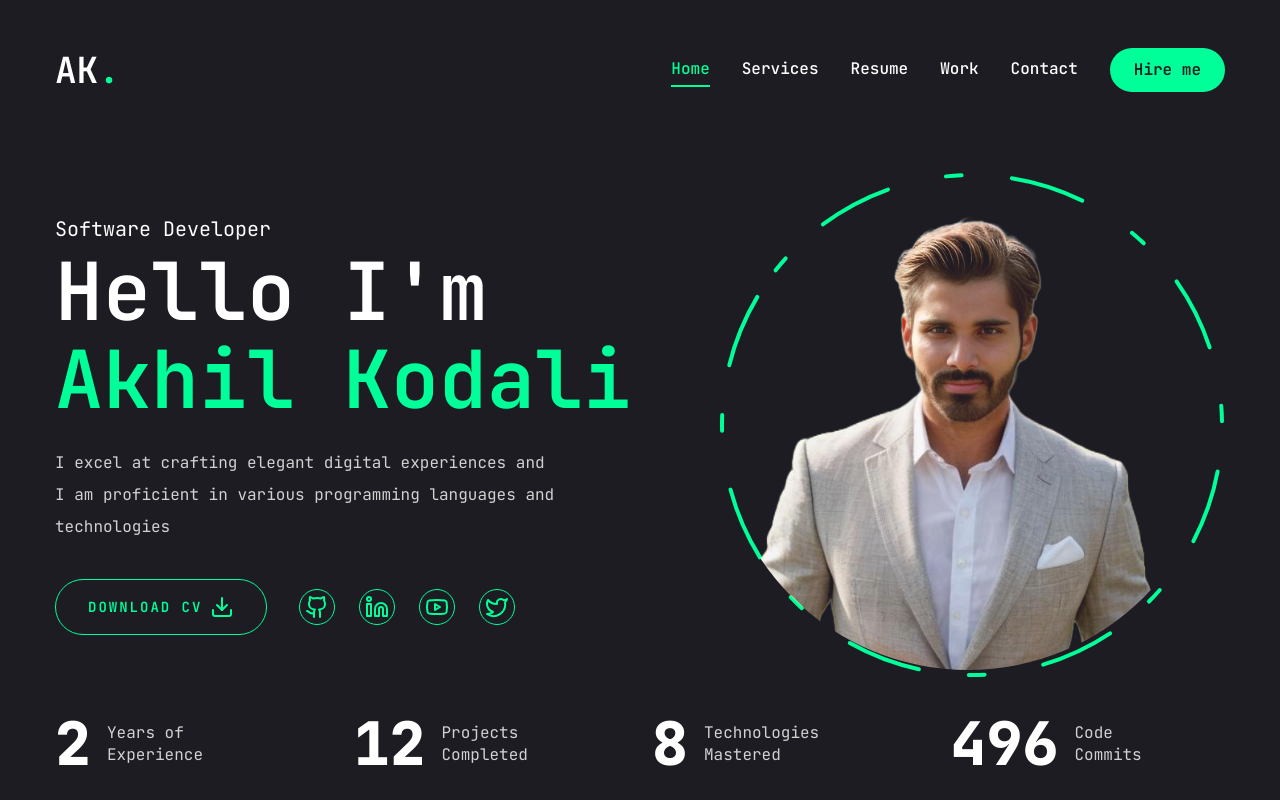
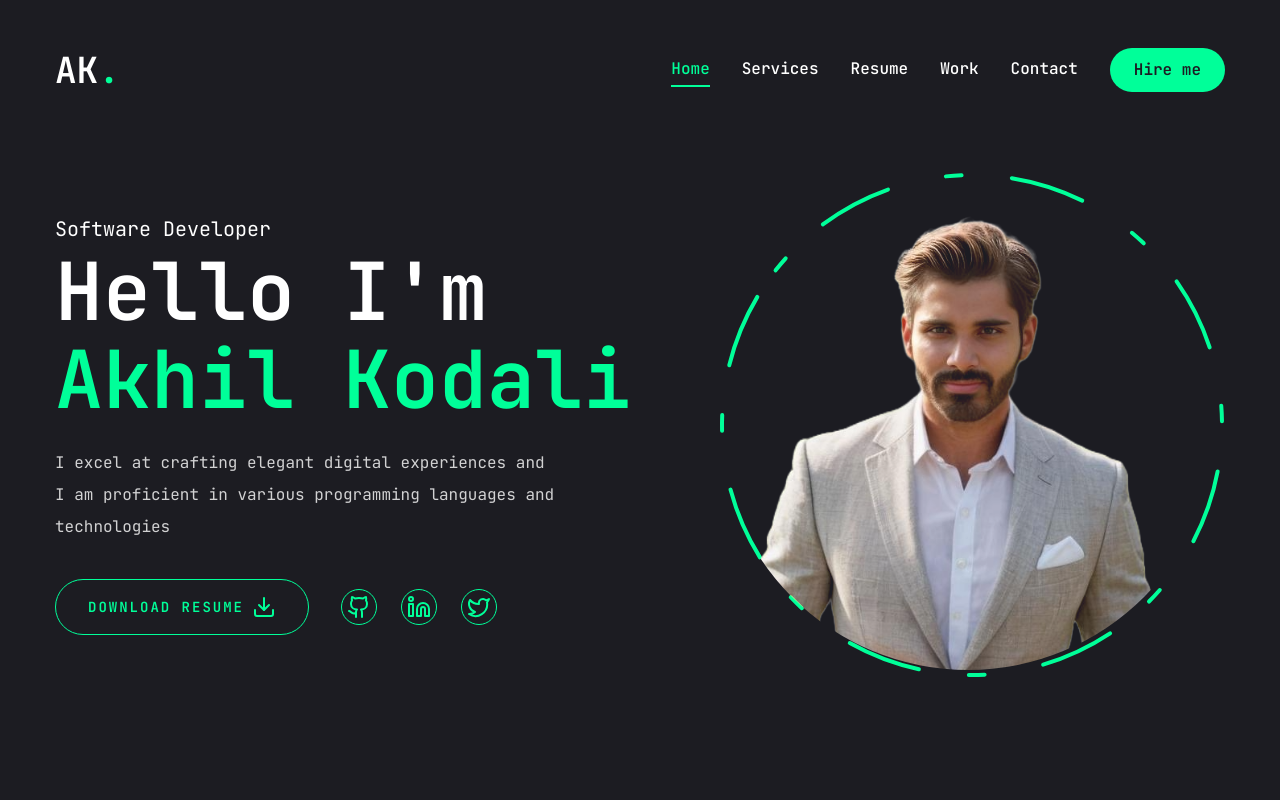
Before and after one commit to kodaliakhil/portfolio, a Next.js app: page / in a window 1280 px wide. Built offline with nearby package versions, Linux system fonts and the light colour scheme.

Commit message:
download resume functionality and social links

```diff
--- a/app/page.jsx
+++ b/app/page.jsx
@@ -4,6 +4,7 @@ import { Download } from "lucide-react";
 import Social from "@/components/Social";
 import Photo from "@/components/Photo";
 import Stats from "@/components/Stats";
+import ResumeDownloadBtn from "@/components/ResumeDownloadBtn";
 
 const Home = () => {
   return (
@@ -23,14 +24,7 @@ const Home = () => {
             </p>
             {/* btn and social */}
             <div className="flex flex-col xl:flex-row items-center gap-8">
-              <Button
-                variant="outline"
-                size="lg"
-                className="uppercase flex items-center gap-2"
-              >
-                <span>Download CV</span>
-                <Download className="text-xl" />
-              </Button>
+              <ResumeDownloadBtn/>
               <div className="mb-8 xl:mb-0">
                 <Social
                   containerStyles="flex gap-6"
@@ -45,7 +39,7 @@ const Home = () => {
           </div>
         </div>
       </div>
-      <Stats/>
+      {/* <Stats/> */}
     </section>
   );
 };
--- /dev/null
+++ b/components/ResumeDownloadBtn.jsx
@@ -0,0 +1,35 @@
+"use client";
+import { Button } from "@/components/ui/button";
+import { Download } from "lucide-react";
+
+
+const ResumeDownloadBtn = () => {
+  const onButtonClick = () => {
+    // using Java Script method to get PDF file
+    fetch("assets/resume/Akhil_Kodali_FE.pdf").then((response) => {
+      response.blob().then((blob) => {
+        // Creating new object of PDF file
+        const fileURL = window.URL.createObjectURL(blob);
+
+        // Setting various property values
+        let alink = document.createElement("a");
+        alink.href = fileURL;
+        alink.download = "Akhil_Kodali_FE.pdf";
+        alink.click();
+      });
+    });
+  };
+  return (
+    <Button
+      variant="outline"
+      size="lg"
+      className="uppercase flex items-center gap-2"
+      onClick={onButtonClick}
+    >
+      <span>Download Resume</span>
+      <Download className="text-xl" />
+    </Button>
+  );
+};
+
+export default ResumeDownloadBtn;
--- a/components/Social.jsx
+++ b/components/Social.jsx
@@ -4,26 +4,26 @@ import { Github, Linkedin, Youtube, Twitter } from "lucide-react";
 const socials = [
   {
     icon: <Github />,
-    path: "",
+    path: "https://github.com/kodaliakhil",
   },
   {
     icon: <Linkedin />,
-    path: "",
+    path: "https://www.linkedin.com/in/akhil-kodali/",
   },
-  {
-    icon: <Youtube />,
-    path: "",
-  },
+  // {
+  //   icon: <Youtube />,
+  //   path: "",
+  // },
   {
     icon: <Twitter />,
-    path: "",
+    path: "https://x.com/kodaliakhil1999",
   },
 ];
 const Social = ({ containerStyles, iconStyles }) => {
   return (
     <div className={containerStyles}>
       {socials.map((item, index) => (
-        <Link href={item.path} key={index} className={iconStyles}>
+        <Link href={item.path} key={index} className={iconStyles} target="_blank">
           {item.icon}
         </Link>
       ))}
```
Also changed, not shown: 1 other file (tests, documents, lock files or other folders).
